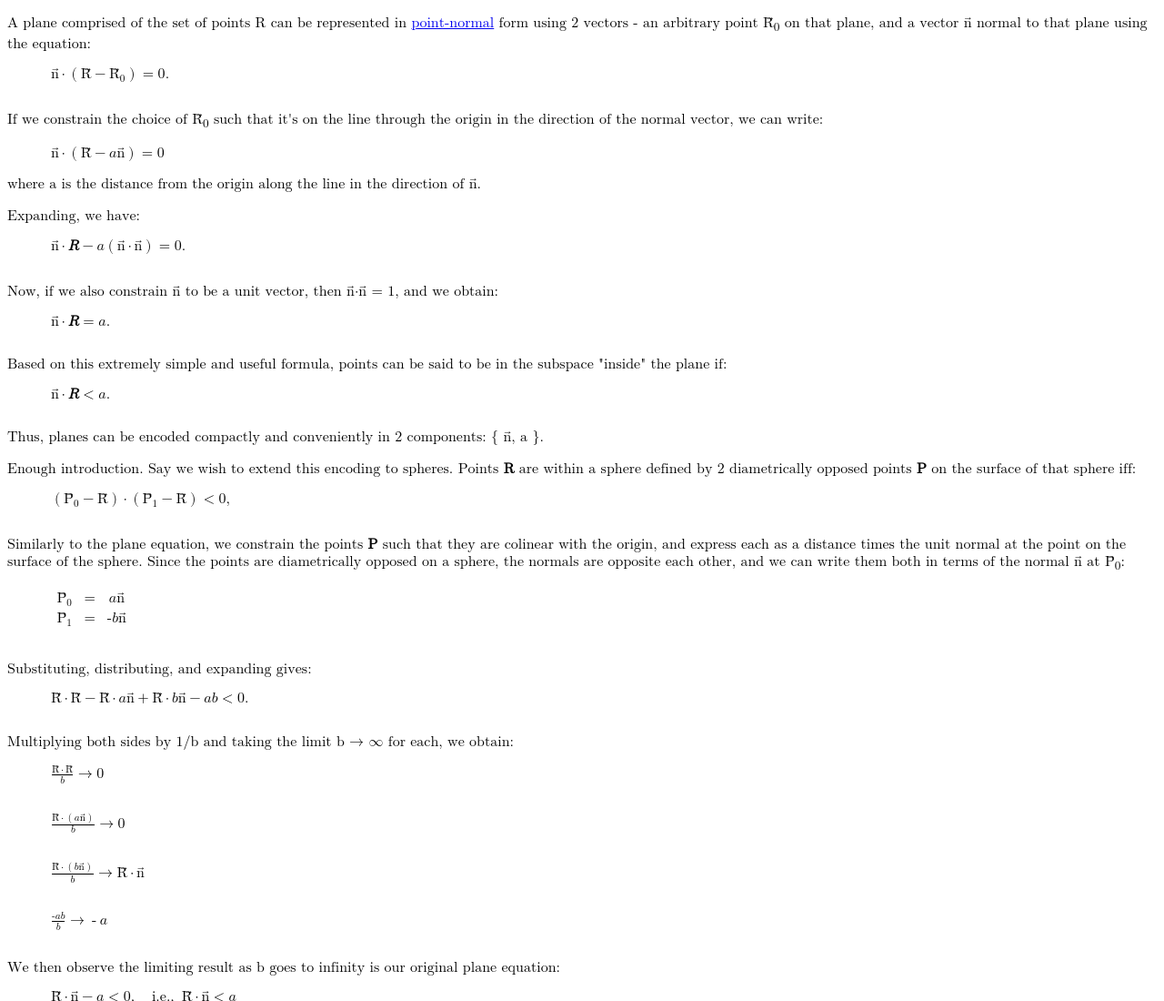
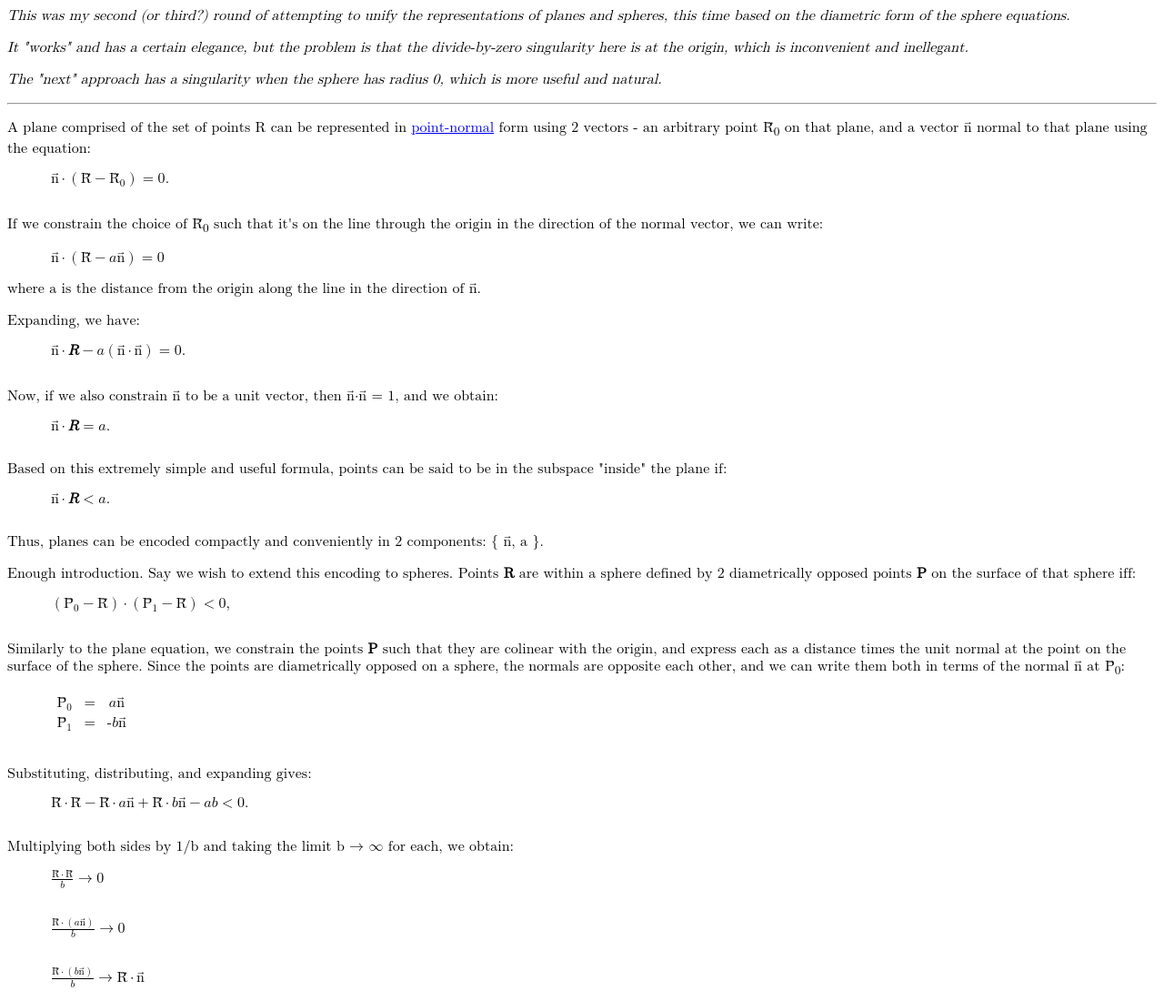
Before and after one commit to ccomparini/antisphere-explorer, a plain HTML site: page diametric_form_notes.html in a window 1280 px wide. Shown: the top 1100 px of the page at 91% size. Drawn offline with Linux system fonts and the light colour scheme.

Commit message:
comment on logic of moving from diametric form

```diff
--- a/diametric_form_notes.html
+++ b/diametric_form_notes.html
@@ -24,6 +24,14 @@
   </style>
 </head>
 <body>
+
+<i>This was my second (or third?) round of attempting to unify the representations of planes and spheres, this time based on the diametric form of the sphere equations.
+<p>It "works" and has a certain elegance, but the problem is that the divide-by-zero singularity here is at the origin, which is inconvenient and inellegant.
+<p>The "next" approach has a singularity when the sphere has radius 0, which is more useful and natural.
+</i>
+
+</div>
+<hr/>
 
 <div>
 <p>A plane comprised of the set of points <span class="m-aggregate">R</span> can be represented in <a href="https://en.wikipedia.org/wiki/Euclidean_planes_in_three-dimensional_space#Point%E2%80%93normal_form_and_general_form_of_the_equation_of_a_plane">point-normal</a> form using 2 vectors - an arbitrary point <span class="m-vec">R</span><sub>0</sub> on that plane, and a vector <span class="m-vec">n</span> normal to that plane using the equation:<br>
```
